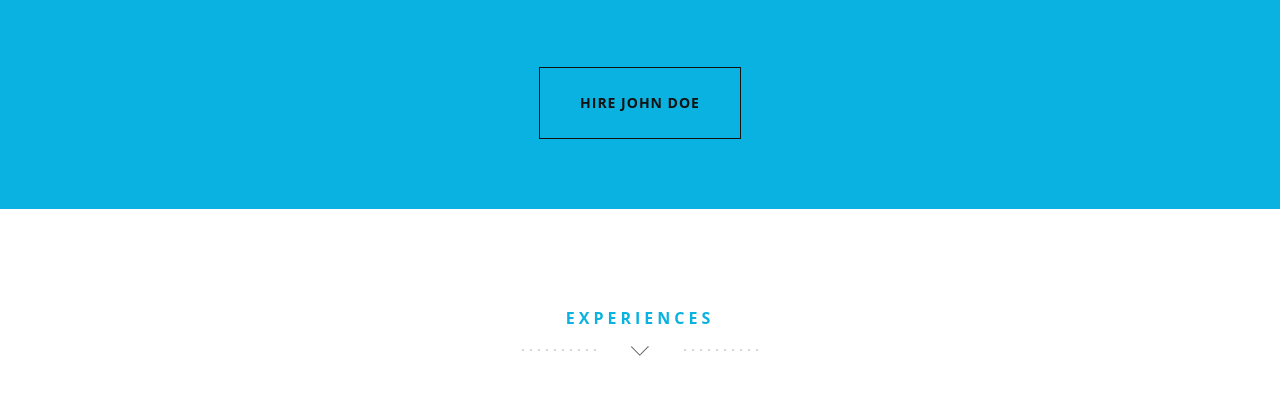
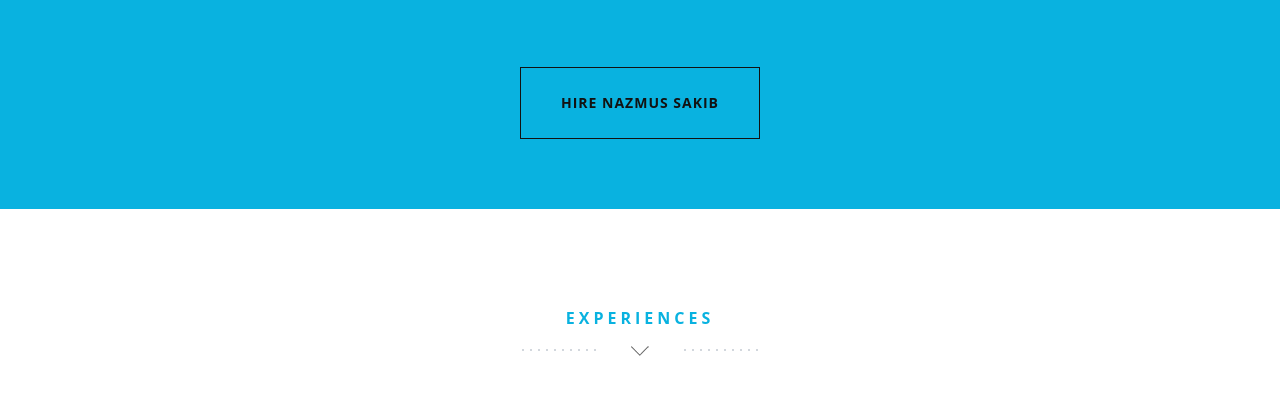
Before and after one commit to NazShakib/portfolio, a plain HTML site: page index.html in a window 1280 px wide. Shown: the part 4099-4499 px from the top of the page. Drawn offline with nearby package versions, Linux system fonts and the light colour scheme; some packages are replaced by stand-ins of ours.

Commit message:
edited messages

```diff
--- a/index.html
+++ b/index.html
@@ -247,7 +247,7 @@
           <div class="container">
             <div class="row">
               <div class="col-md-12">
-                <a href="index.html#contact" class="outline-btn">hire john doe</a>
+                <a href="index.html#contact" class="outline-btn">hire Nazmus Sakib</a>
               </div>
             </div>
           </div>
```
